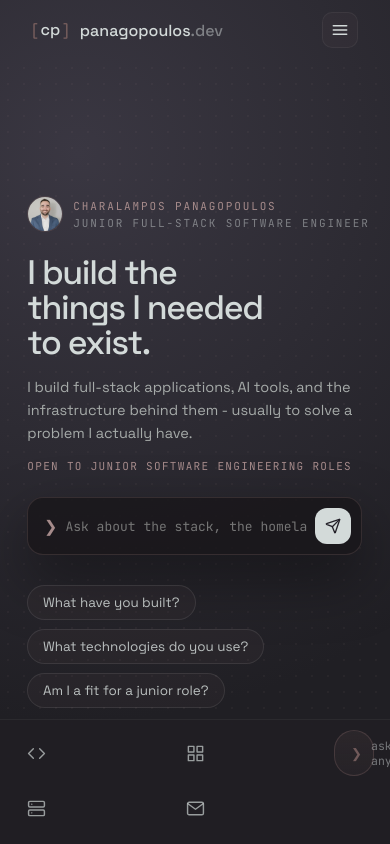
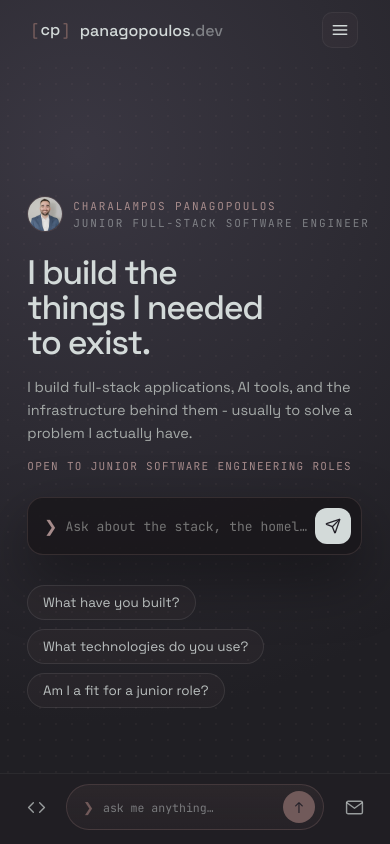
Before and after one commit to c-panagopoulos/Personal-Website, a React (Vite) app in the folder client/: page / in a window 390 px wide. Shown: the top 844 px of the page. Built offline with nearby package versions, Linux system fonts and the light colour scheme.

Commit message:
Fix mobile layout bugs: horizontal overflow, dock nav, assistant section overflow, terminal wrapping

```diff
--- a/client/src/styles/global.css
+++ b/client/src/styles/global.css
@@ -59,11 +59,20 @@
   box-sizing: border-box;
 }
 
+html {
+  overflow-x: hidden;
+}
+
 body {
   margin: 0;
   background: var(--bg);
   font-family: var(--font-sans);
   color: var(--text-primary);
+  /* Safety net against horizontal overflow from transform-scaled entrance
+     animations (e.g. StatementReveal's zoomSettle starts at scale(1.7) while
+     paused/off-screen, which is wide enough to overflow narrow viewports
+     before the section has scrolled into view and settled). */
+  overflow-x: hidden;
 }
 
 a {
@@ -1039,6 +1048,7 @@ button {
   font-size: clamp(13px, 3.2vw, 14.5px);
   color: #d3dad9;
   padding: 6px 0;
+  text-overflow: ellipsis;
 }
 .chat-input__send {
   width: clamp(36px, 9vw, 42px);
@@ -1341,6 +1351,18 @@ button {
   }
   .terminal__bar-spacer {
     display: none;
+  }
+}
+@media (max-width: 420px) {
+  /* Even the compact docker-ps column format (image + status + name, no
+     container ID) runs up to ~52 characters on the longest row — too wide
+     for 0.68rem/14px padding on a phone-width screen, wrapping every row
+     onto two lines. Shrink further so it fits on one line. */
+  .terminal {
+    font-size: 0.54rem;
+  }
+  .terminal__body {
+    padding: 8px;
   }
 }
 
@@ -1626,6 +1648,18 @@ button {
   background-image: radial-gradient(900px 560px at 50% 0%, rgba(211, 218, 217, 0.04), transparent 70%);
   border-top: 1px solid var(--border-strong);
   border-bottom: 1px solid var(--border-strong);
+}
+@media (max-width: 900px) {
+  /* At this width .assistant-section__body collapses sidebar + main into a
+     single stacked column, which needs more vertical room than one
+     viewport-height box can give it — a fixed height here just let the chat
+     thread and composer silently overflow below the section instead of
+     being clipped or scrollable. min-height lets the section grow with its
+     stacked content instead. */
+  .assistant-section {
+    height: auto;
+    min-height: calc(100vh - var(--nav-height));
+  }
 }
 .assistant-section__topbar {
   display: flex;
@@ -1845,6 +1879,7 @@ button {
 }
 .assistant-input__field {
   flex: 1;
+  min-width: 0;
   border: none;
   outline: none;
   background: transparent;
@@ -1852,6 +1887,7 @@ button {
   font-size: 0.82rem;
   color: var(--text-primary);
   padding: 6px 0;
+  text-overflow: ellipsis;
 }
 .assistant-input__send {
   width: 36px;
@@ -2151,10 +2187,6 @@ button {
   .dock {
     grid-template-columns: 40px minmax(0, 1fr) 40px;
   }
-  .dock__item--stack,
-  .dock__item--homelab {
-    display: none;
-  }
 }
 .dock__item {
   height: 44px;
@@ -2169,6 +2201,16 @@ button {
 .dock__item:hover {
   background: var(--accent-bg-hover);
   color: var(--accent);
+}
+/* Placed after the base .dock__item rule (same specificity) so this
+   actually wins the cascade — it previously sat before .dock__item in the
+   stylesheet and got silently overridden by it, leaving both icons visible
+   and wrapping the dock onto two rows on narrow phones. */
+@media (max-width: 560px) {
+  .dock__item--stack,
+  .dock__item--homelab {
+    display: none;
+  }
 }
 .dock__ask {
   height: 46px;
```
